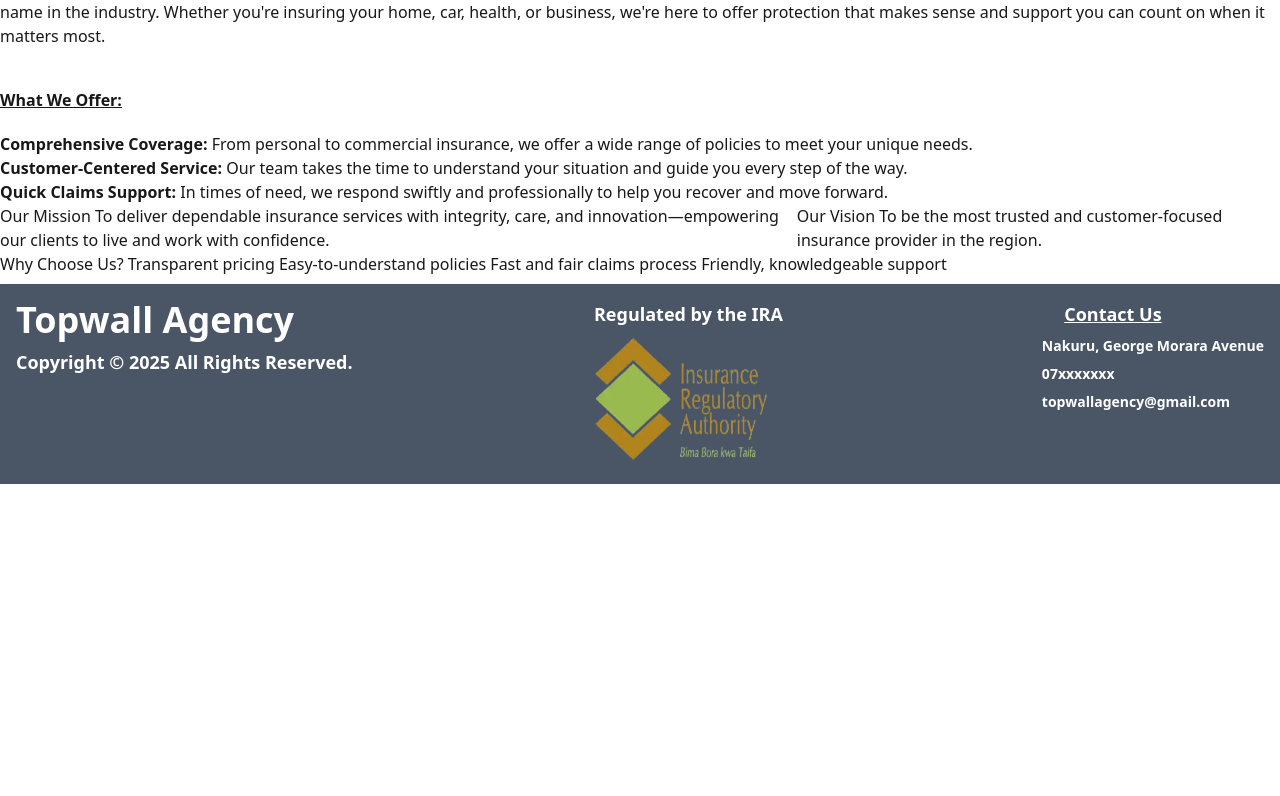
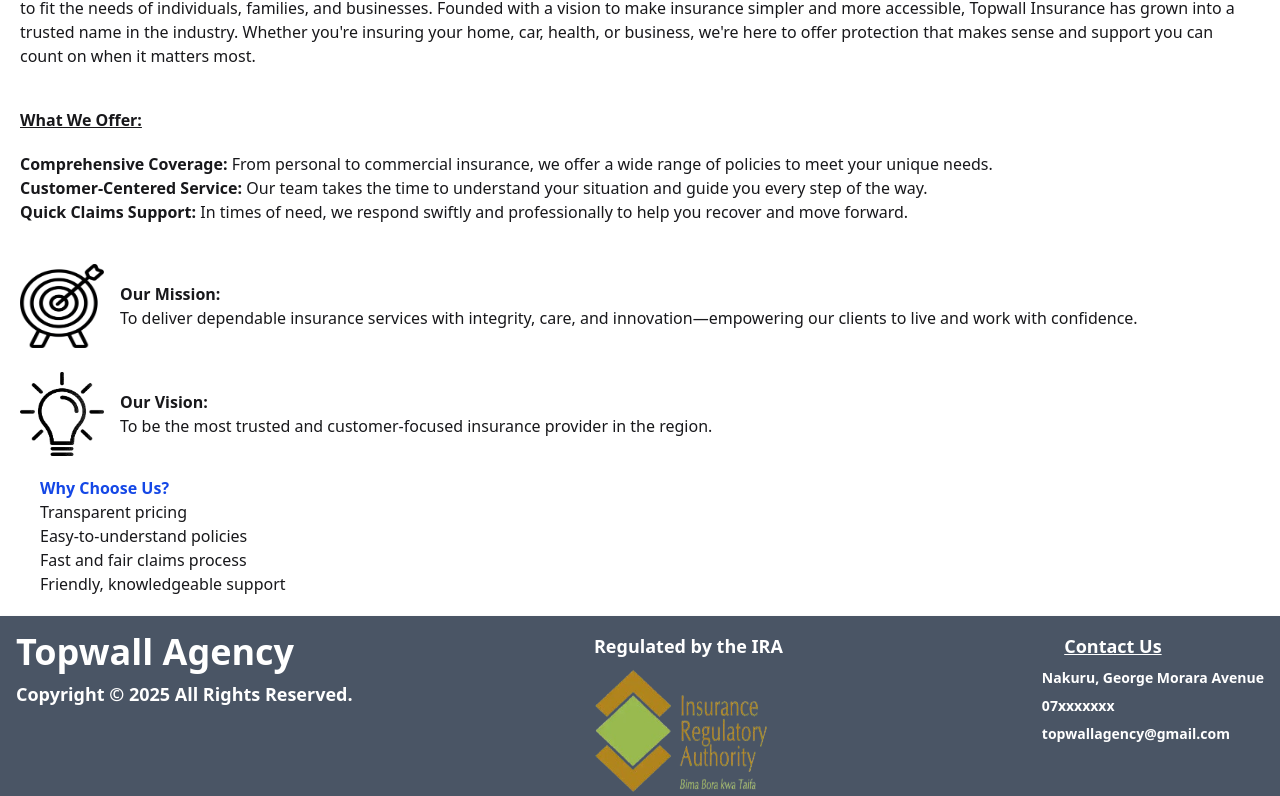
Before and after one commit to Vince-arch/Topwall, a React (Vite) app: page /about in a window 1280 px wide. Shown: the part 652-1448 px from the top of the page. Before the commit the page ends 1136 px from the top, so only its background shows below. Built offline with nearby package versions, Linux system fonts and the light colour scheme; some icons are missing.

Commit message:
adding new changes

```diff
--- a/src/pages/About.jsx
+++ b/src/pages/About.jsx
@@ -1,10 +1,11 @@
 import React from 'react'
 import car from '../assets/car.jpg'
-
+import mission from '../assets/mission.png'
+import vision from '../assets/vision.png'
 
 const About = () => {
   return (
-    <div>
+    <div className=''>
       <div name='intro' className='h-auto w-auto'>
         <img
           src={car}
@@ -12,7 +13,7 @@ const About = () => {
           className='h-96 w-full '
         />
       </div>
-      <div name='body' className=''>
+      <div name='body' className='m-5'>
         <h1 className=' text-center p-10 text-blue-400 font-extrabold text-3xl'>About Us</h1>
 
         <p className='font-bold'>Protecting What Matters Most.</p>
@@ -32,22 +33,40 @@ const About = () => {
           <span className='font-bold mb-3'>Quick Claims Support:</span> In times of need, we respond swiftly and professionally to help you recover and move forward.
         </p>
 
-        <div className='flex flex-row'>
-          <div>
-            Our Mission
-            To deliver dependable insurance services with integrity, care, and innovation—empowering our clients to live and work with confidence.
+        <div className='pt-10'>
+          <div className='flex flex-row items-center pb-3'>
+            <img
+              src={mission}
+              alt='mission'
+              className='h-21 w-21 '
+            />
+            <p className='ml-4'>
+              <span className='font-semibold'>Our Mission:</span><br />
+              To deliver dependable insurance services with integrity, care, and innovation—empowering our clients to live and work with confidence.
+            </p>
           </div>
-          <div>
-            Our Vision
-            To be the most trusted and customer-focused insurance provider in the region.
+          <div className='flex flex-row items-center pt-3'>
+            <img
+              src={vision}
+              alt='vision'
+              className='h-21 w-21'
+            />
+            <p className='ml-4'>
+              <span className='font-semibold'>Our Vision:</span><br />
+              To be the most trusted and customer-focused insurance provider in the region.
+            </p>
           </div>
 
+
         </div>
-        Why Choose Us?
-        Transparent pricing
-        Easy-to-understand policies
-        Fast and fair claims process
-        Friendly, knowledgeable support
+        <div className='m-5'>
+          <span className='text-blue-700 font-bold'>Why Choose Us? </span><br />
+          Transparent pricing <br />
+          Easy-to-understand policies <br />
+          Fast and fair claims process <br />
+          Friendly, knowledgeable support <br />
+        </div>
+
       </div>
     </div>
   )
```
